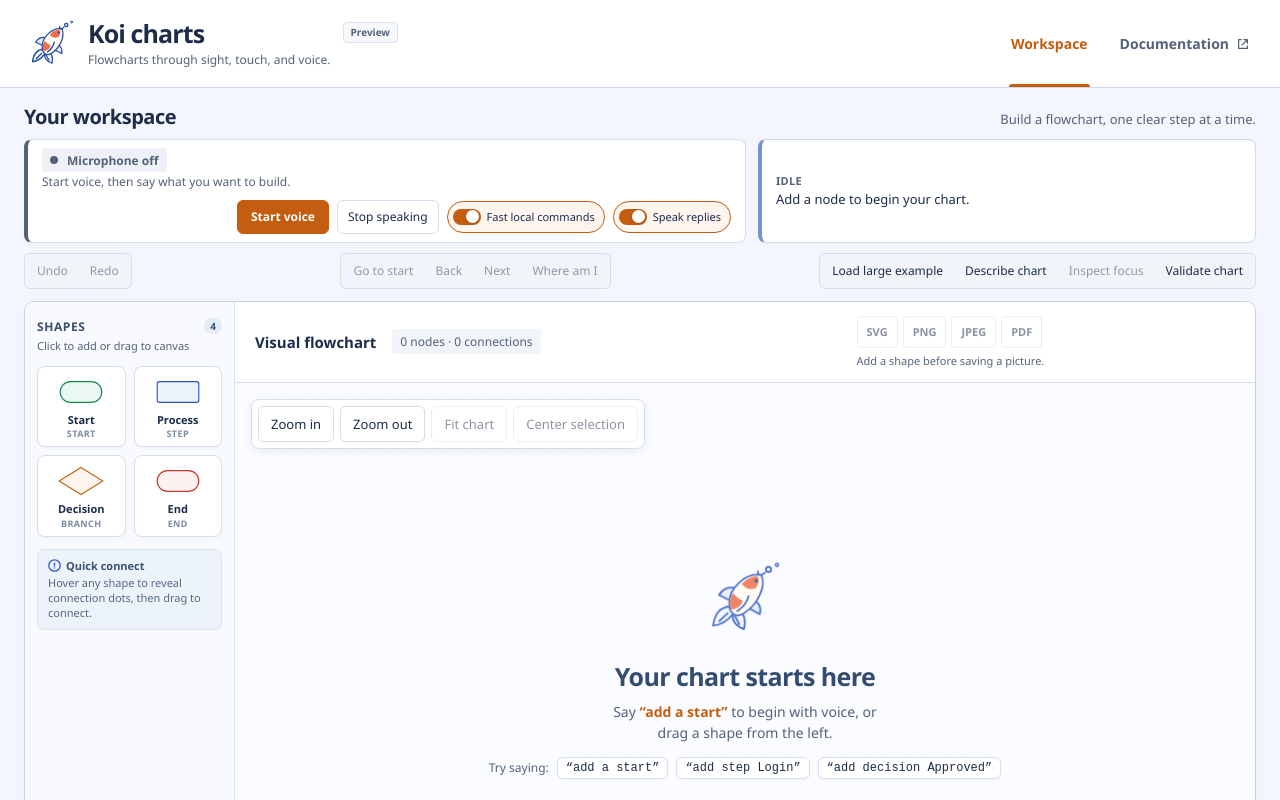
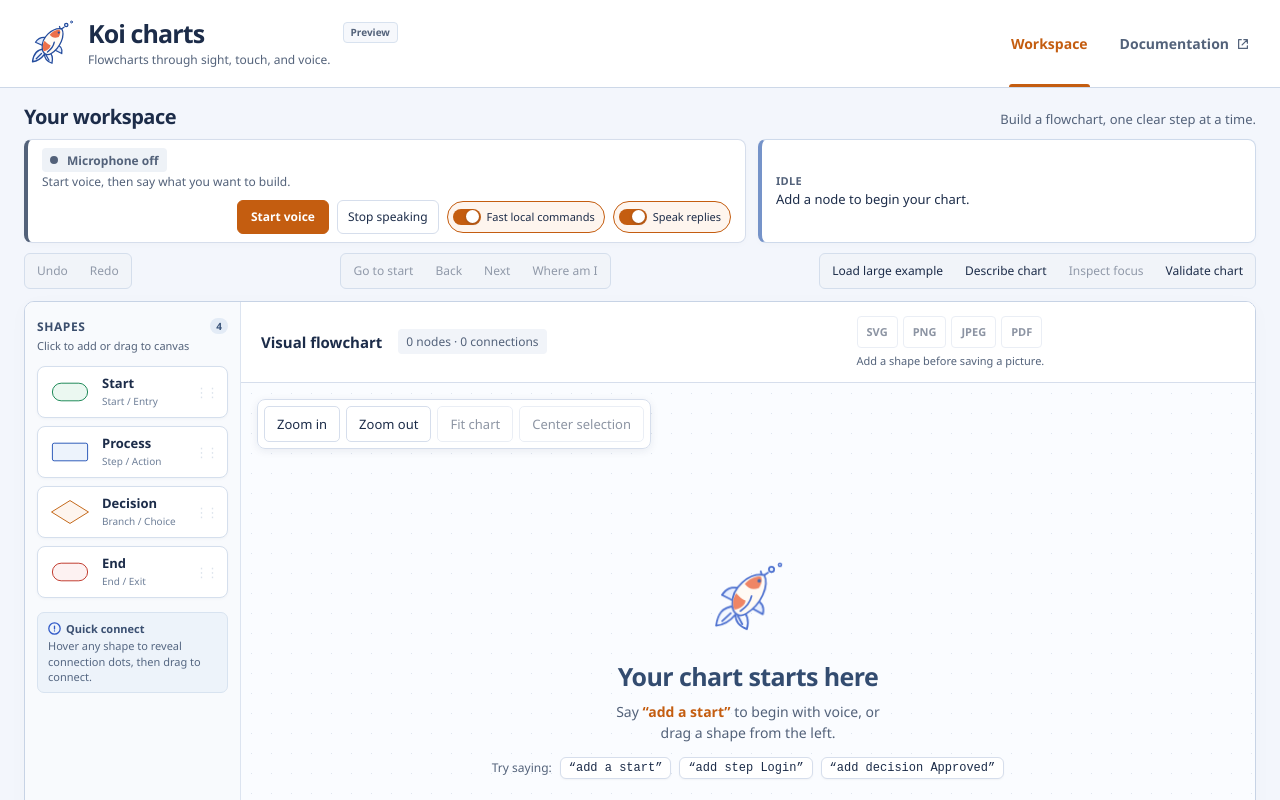
Before and after one commit to Shaurav-Vora/Koi-charts, a Next.js app: page / in a window 1280 px wide. Shown: the top 800 px of the page. Built offline with nearby package versions, Linux system fonts and the light colour scheme.

Commit message:
style: arrange shape palette items in single column to fill vertical sidebar space

```diff
--- a/src/app/workspace.css
+++ b/src/app/workspace.css
@@ -92,7 +92,7 @@
   box-shadow: 0 1px 2px rgba(0,0,0,0.06);
 }
 #workspace .editor-toolbar button:disabled { opacity: 0.45; cursor: not-allowed; }
-#workspace .diagram-workbench { grid-template-columns: 210px minmax(0,1fr); border: 1px solid #c7d3e5; border-radius: 10px; overflow: hidden; background: white; box-shadow: 0 4px 20px #1c2c4906; }
+#workspace .diagram-workbench { grid-template-columns: 216px minmax(0,1fr); border: 1px solid #c7d3e5; border-radius: 10px; overflow: hidden; background: white; box-shadow: 0 4px 20px #1c2c4906; }
 #workspace .palette-column { background: #f8fafd; border-right: 1px solid #dce4f0; padding: 16px 12px; display: flex; flex-direction: column; }
 #workspace .shape-palette { background: transparent; border: 0; padding: 0; }
 #workspace .palette-header { display: flex; align-items: center; justify-content: space-between; margin-bottom: 2px; }
@@ -100,20 +100,23 @@
 #workspace .palette-count { font-size: 10px; font-weight: 700; background: #e3ebf6; color: #3a547a; padding: 1px 6px; border-radius: 999px; }
 #workspace .palette-subtext { font-size: 11px; color: var(--muted); margin: 0 0 12px; }
 
-#workspace .shape-buttons { display: grid; grid-template-columns: 1fr 1fr; gap: 8px; margin: 0 0 12px; }
+#workspace .shape-buttons { display: grid; grid-template-columns: 1fr; gap: 8px; margin: 0 0 14px; }
 #workspace .shape-item {
   display: flex;
-  flex-direction: column;
+  flex-direction: row;
   align-items: center;
-  justify-content: center;
+  justify-content: flex-start;
+  gap: 10px;
   border: 1px solid #d5dfed;
   background: #ffffff;
   border-radius: 8px;
-  padding: 8px 4px 6px;
-  min-height: 80px;
+  padding: 8px 10px;
+  min-height: 52px;
   cursor: grab;
+  text-align: left;
   transition: transform 140ms ease, box-shadow 140ms ease, border-color 140ms ease, background-color 140ms ease;
   box-shadow: 0 1px 3px rgba(28, 44, 73, 0.04);
+  width: 100%;
 }
 #workspace .shape-item:hover {
   transform: translateY(-2px);
@@ -126,8 +129,9 @@
   cursor: grabbing;
 }
 #workspace .shape-icon-wrap {
-  width: 52px;
-  height: 34px;
+  width: 44px;
+  height: 30px;
+  flex: 0 0 44px;
   display: flex;
   align-items: center;
   justify-content: center;
@@ -139,7 +143,7 @@
   transition: transform 140ms ease;
 }
 #workspace .shape-item:hover .shape-svg {
-  transform: scale(1.05);
+  transform: scale(1.08);
 }
 
 /* Individual semantic shape colors */
@@ -148,20 +152,35 @@
 #workspace .shape-decision .shape-svg { stroke: #c26514; fill: #fef5ee; }
 #workspace .shape-end .shape-svg { stroke: #c0392b; fill: #fdf2f2; }
 
+#workspace .shape-details {
+  display: flex;
+  flex-direction: column;
+  min-width: 0;
+  flex: 1;
+}
 #workspace .shape-title {
-  font-size: 11px;
+  font-size: 13px;
   font-weight: 650;
   color: var(--ink);
-  margin-top: 4px;
   line-height: 1.2;
 }
 #workspace .shape-kind-label {
-  font-size: 9px;
-  font-weight: 600;
-  color: #7b8ba1;
-  text-transform: uppercase;
-  letter-spacing: 0.4px;
-  margin-top: 1px;
+  font-size: 10px;
+  font-weight: 500;
+  color: #6e7f98;
+  margin-top: 2px;
+}
+#workspace .shape-drag-handle {
+  font-size: 13px;
+  color: #b8c7d9;
+  letter-spacing: -2px;
+  opacity: 0.5;
+  margin-left: auto;
+  user-select: none;
+}
+#workspace .shape-item:hover .shape-drag-handle {
+  opacity: 1;
+  color: var(--accent);
 }
 
 /* Tip helper card */
@@ -334,9 +353,11 @@ kbd { font-family: inherit; font-size: .9em; border: 1px solid #c7d3e5; border-b
  #workspace .diagram-workbench { grid-template-columns: 1fr; }
  #workspace .palette-column { border-right: 0; border-bottom: 1px solid #c7d3e5; }
  #workspace .shape-palette { padding: 4px 0; }
- #workspace .shape-buttons { grid-template-columns: repeat(4,minmax(0,1fr)); margin: 8px 0; }
- #workspace .shape-item { min-height: 64px; padding: 6px 2px; }
- #workspace .shape-icon-wrap { height: 28px; width: 44px; }
+ #workspace .shape-buttons { grid-template-columns: repeat(4,minmax(0,1fr)); margin: 8px 0; gap: 6px; }
+ #workspace .shape-item { flex-direction: column; min-height: 62px; padding: 6px 2px; text-align: center; }
+ #workspace .shape-icon-wrap { height: 26px; width: 38px; }
+ #workspace .shape-drag-handle { display: none; }
+ #workspace .shape-kind-label { display: none; }
  #workspace .palette-tip-card { display: none; }
  #workspace .voice-controls { padding: 14px; }
  #workspace .voice-readout { flex-basis: 100%; }
--- a/src/editor/ShapePalette.tsx
+++ b/src/editor/ShapePalette.tsx
@@ -37,8 +37,13 @@ export function ShapePalette({ lastNodeId, onCommand }: { lastNodeId?: string; o
                 )}
               </svg>
             </div>
-            <span className="shape-title">{type[0].toUpperCase() + type.slice(1)}</span>
-            <span className="shape-kind-label">{type === "start" ? "Start" : type === "process" ? "Step" : type === "decision" ? "Branch" : "End"}</span>
+            <div className="shape-details">
+              <span className="shape-title">{type[0].toUpperCase() + type.slice(1)}</span>
+              <span className="shape-kind-label">
+                {type === "start" ? "Start / Entry" : type === "process" ? "Step / Action" : type === "decision" ? "Branch / Choice" : "End / Exit"}
+              </span>
+            </div>
+            <span className="shape-drag-handle" aria-hidden="true">⋮⋮</span>
           </button>
         ))}
       </div>
```
Also changed, not shown: 1 other file (tests, documents, lock files or other folders).
